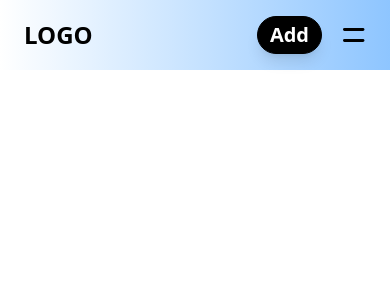
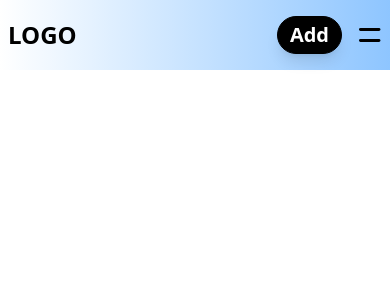
Before and after one commit to T1moQ/gallery, a React (Vite) app: page / in a window 390 px wide. Shown: the top 300 px of the page. Built offline with nearby package versions, Linux system fonts and the light colour scheme.

Commit message:
burger menu for mobile added

```diff
--- /dev/null
+++ b/src/shared/icons/close.tsx
@@ -0,0 +1,23 @@
+import { FC, SVGAttributes } from 'react'
+import cn from 'classnames'
+
+export const Close: FC<SVGAttributes<SVGSVGElement>> = ({ className }) => {
+	return (
+		<svg
+			className={cn('w-6 h-6 fill-current', className)}
+			viewBox="0 0 24 24"
+			fill="none"
+			xmlns="http://www.w3.org/2000/svg"
+		>
+			<g id="Iconset/Close">
+				<path
+					id="Union"
+					fillRule="evenodd"
+					clipRule="evenodd"
+					d="M17.8014 7.25947C18.0943 6.96658 18.0943 6.49171 17.8014 6.19881C17.5085 5.90592 17.0336 5.90592 16.7408 6.19881L12.0001 10.9395L7.25936 6.1987C6.96647 5.90581 6.49159 5.90581 6.1987 6.1987C5.90581 6.49159 5.90581 6.96647 6.1987 7.25936L10.9395 12.0001L6.19891 16.7407C5.90601 17.0336 5.90601 17.5084 6.19891 17.8013C6.4918 18.0942 6.96667 18.0942 7.25957 17.8013L12.0001 13.0608L16.7405 17.8012C17.0334 18.0941 17.5083 18.0941 17.8012 17.8012C18.0941 17.5083 18.0941 17.0334 17.8012 16.7405L13.0608 12.0001L17.8014 7.25947Z"
+					fill=""
+				/>
+			</g>
+		</svg>
+	)
+}
--- a/src/shared/ui/button.tsx
+++ b/src/shared/ui/button.tsx
@@ -1,7 +1,9 @@
-import { FC, PropsWithChildren } from 'react'
+import { ButtonHTMLAttributes, FC, PropsWithChildren } from 'react'
 import cn from 'classnames'
 
-type ButtonProps = PropsWithChildren & {
+type ButtonProps = PropsWithChildren<
+	ButtonHTMLAttributes<HTMLButtonElement>
+> & {
 	option?: 'primary' | 'secondary'
 	size?: 'large' | 'small'
 }
--- a/src/shared/ui/header.tsx
+++ b/src/shared/ui/header.tsx
@@ -1,13 +1,16 @@
-import { FC } from 'react'
+import { FC, useState } from 'react'
 import { Button } from './button'
 import { User } from '../icons/user'
 import { Menu } from '../icons/menu'
+import { Close } from '../icons/close'
 
 export const Header: FC = () => {
+	const [isMenuOpen, setIsMenuOpen] = useState(false)
+
 	return (
 		<header className="bg-gradient-to-r from-white to-blue-300">
-			<div className="flex items-center justify-between px-6 py-4">
-				<h2 className="font-bold md:text-5xl text-2xl">LOGO</h2>
+			<div className="flex items-center justify-between md:px-10 px-2 py-4 relative">
+				<h2 className="font-bold md:text-5xl text-2xl md:py-2">LOGO</h2>
 				<nav className="md:flex hidden justify-between text-2xl">
 					<ul className="flex gap-6 items-center">
 						<li>Favorites</li>
@@ -20,12 +23,23 @@ export const Header: FC = () => {
 						</li>
 					</ul>
 				</nav>
-				<nav className="md:hidden flex items-center gap-5">
+				<nav className="md:hidden flex items-center gap-4">
 					<Button size="small">Add</Button>
 
-					<Menu className="" />
+					<button onClick={() => setIsMenuOpen(!isMenuOpen)}>
+						{isMenuOpen ? <Close /> : <Menu />}
+					</button>
 				</nav>
 			</div>
+			{isMenuOpen && (
+				<div className="md:hidden absolute z-0 right-0 p-2 bg-blue-300 rounded-bl-md">
+					<ul className="flex gap-3 flex-col items-start">
+						<li>Favorites</li>
+						<li>Search</li>
+						<li>Profile</li>
+					</ul>
+				</div>
+			)}
 		</header>
 	)
 }
```
